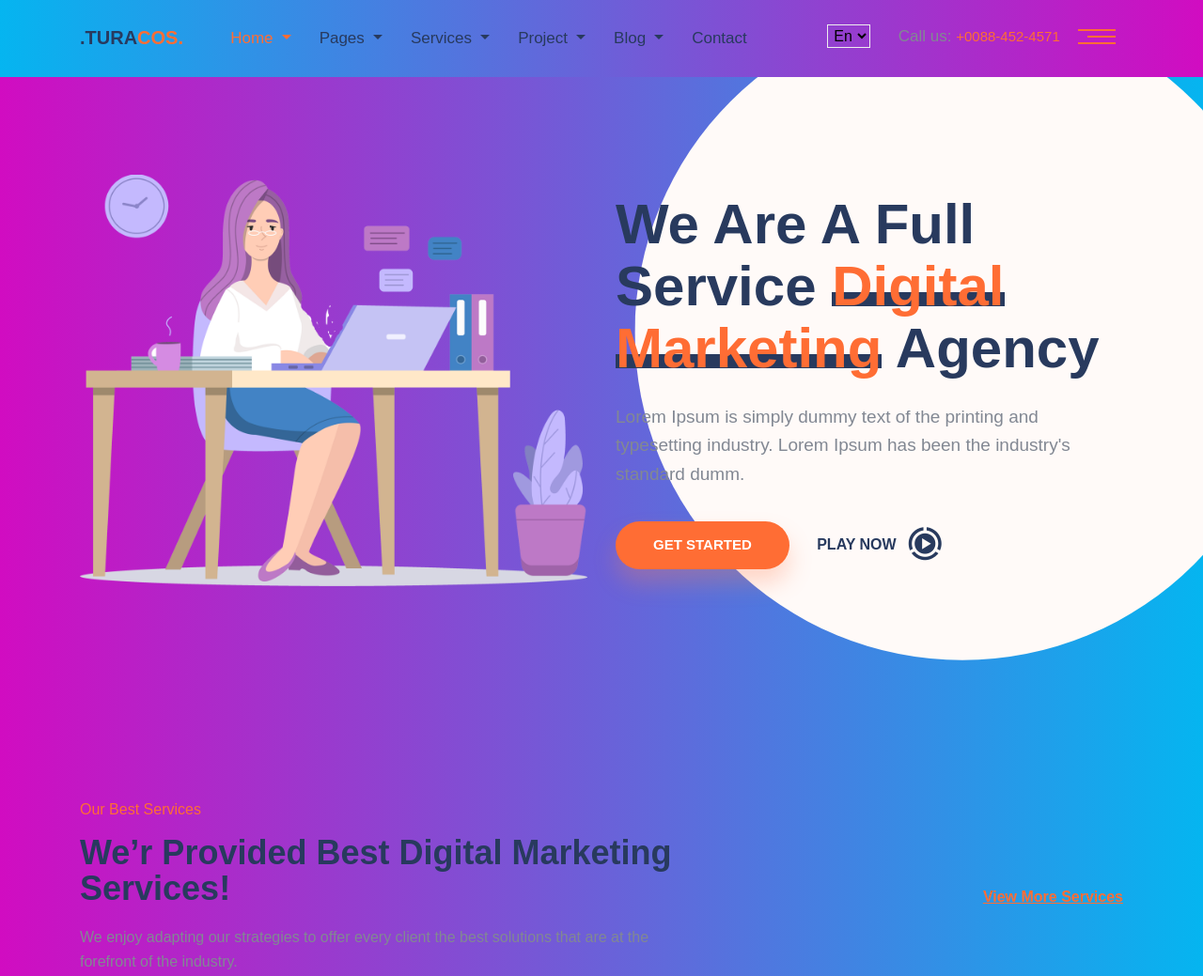
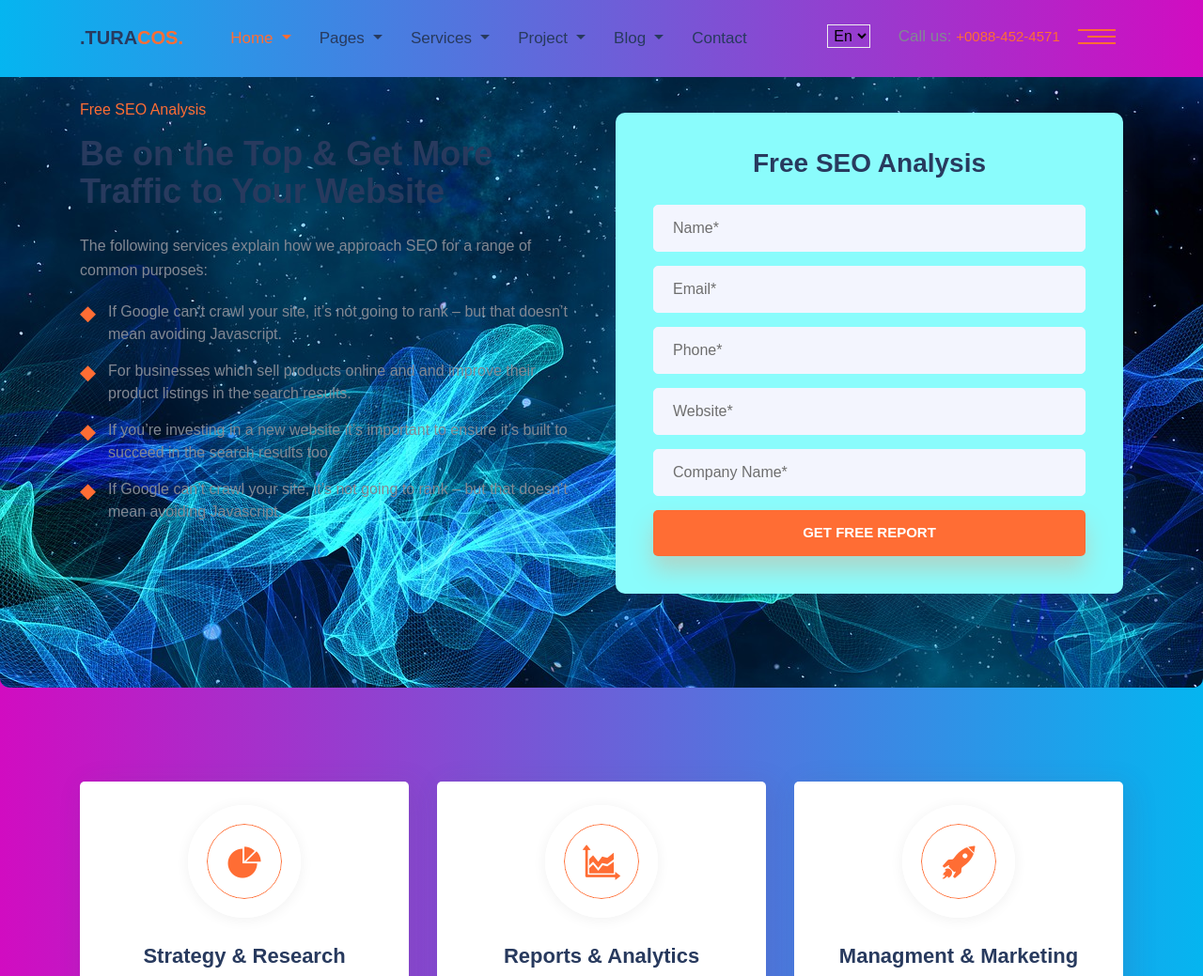
Before and after one commit to dragon585786/themeWeb, a website: page index-3.html in a window 1280 px wide. Shown: the top 1039 px of the page at 94% size. Drawn offline with Linux system fonts and the light colour scheme.

Commit message:
added banner now

```diff
--- a/assets/css/style.css
+++ b/assets/css/style.css
@@ -1189,7 +1189,7 @@ Services CSS
 }
 .single-services p, .single-services h3 {
 	-webkit-transition: .4s;
-	-moz-transition: .4s;
+	-moz-transition: .4s;background-color: white ;
 	transition: .4s;
 }
 .single-services:hover p, .single-services:hover h3 {
@@ -1272,15 +1272,28 @@ Analysis CSS
 .analysis-area {
 	position: relative;
 	overflow: hidden;
+	padding-top: 40px;
+	margin-top: 40px;
+	border-radius: 10px;
+	border-top: 10px;
+	background-image: url(/banner-image/universe-1566161_1920.jpg);
+
+
 }
 .analysis-form {
-	background: #ffffff;
+	/* background: linear-gradient(to right, rgb(78, 235, 247) , rgb(189, 23, 240)); */
 	-webkit-box-shadow: 5px 7px 30px rgba(72,73,121,0.15);
+	background-color: rgb(138, 252, 252);
 	box-shadow: 5px 7px 30px rgba(72,73,121,0.15);
 	padding: 40px;
-	border-radius: 5px;
+	padding-top: 40px;
+	margin-top: 40px;
+	border-radius: 10px;
+	border-top: 10px;
 	text-align: center;
-}
+
+}
+
 .analysis-form h3 {
 	font-size: 28px;
 	margin-bottom: 30px;
--- a/index-3.html
+++ b/index-3.html
@@ -138,33 +138,59 @@
         <!-- End Navbar Area -->
 
 		<!-- Main Banner -->
-        <div class="main-banner-two">
-            <div class="d-table">
-                <div class="d-table-cell">
-                    <div class="container">
-                        <div class="row">
-							<div class="col-lg-6">
-								<div class="banner-image">
-									<img src="assets/img/main-banner.png" alt="banner-img">
-								</div>
-                            </div>
+        <!-- Analysis Area -->
+        <section class="analysis-area ptb-100 bg-fbf9f8">
+            <div class="container">
+                <div class="row">
 
-                            <div class="col-lg-6">
-                                <div class="hero-content">
-                                    <h1>We Are A Full Service <span>Digital</span> <span>Marketing</span> Agency</h1>
 
-                                    <p>Lorem Ipsum is simply dummy text of the printing and typesetting industry. Lorem Ipsum has been the industry's standard dumm.</p>
-                                    <a href="#" class="btn btn-primary">Get Started</a>
-                                    <a href="../../../external.html?link=https://www.youtube.com/watch?v=bk7McNUjWgw" class="video-btn">Play Now<i class="icofont-play-alt-3"></i></a>
+                    <div class="col-lg-6 col-md-12">
+                        <div class="analysis-text">
+                            <span>Free SEO Analysis</span>
+                            <h3>Be on the Top & Get More Traffic to Your Website</h3>
+                            <p>The following services explain how we approach SEO for a range of common purposes:</p>
+                            <ul>
+                                <li>If Google can’t crawl your site, it’s not going to rank – but that doesn’t mean avoiding Javascript.</li>
+                                <li>For businesses which sell products online and and improve their product listings in the search results.</li>
+                                <li>If you’re investing in a new website it’s important to ensure it’s built to succeed in the search results too.</li>
+                                <li>If Google can’t crawl your site, it’s not going to rank – but that doesn’t mean avoiding Javascript.</li>
+                            </ul>
+                        </div>
+                    </div>
+
+                    <div class="col-lg-6 col-md-12">
+                        <div class="analysis-form">
+                            <h3>Free SEO Analysis</h3>
+                            <!-- <a href="https://www.freepik.com/free-photos-vectors/banner">Banner vector created by kjpargeter - www.freepik.com</a> -->
+                            <form>
+                                <div class="form-group">
+                                    <input type="text" placeholder="Name*" class="form-control">
                                 </div>
-                            </div>
+
+                                <div class="form-group">
+                                    <input type="email" placeholder="Email*" class="form-control">
+                                </div>
+
+                                <div class="form-group">
+                                    <input type="text" placeholder="Phone*" class="form-control">
+                                </div>
+
+                                <div class="form-group">
+                                    <input type="text" placeholder="Website*" class="form-control">
+                                </div>
+
+                                <div class="form-group">
+                                    <input type="text" placeholder="Company Name*" class="form-control">
+                                </div>
+
+                                <button type="submit" class="btn btn-primary">Get Free Report</button>
+                            </form>
                         </div>
                     </div>
                 </div>
             </div>
 
-            <div class="circle-pattern-1"></div>
-        </div>
+        </section>
         <!-- End Main Banner -->
 
 		<!-- Right Side Modal -->
@@ -199,13 +225,13 @@
 		<!-- Services Area -->
         <section class="services-area ptb-100 bg-fbf9f8">
             <div class="container">
-                <div class="section-title">
+                <!-- <div class="section-title">
                     <span>Our Best Services</span>
                     <h3>We’r provided best digital marketing services!</h3>
                     <p>We enjoy adapting our strategies to offer every client the best solutions that are at the forefront of the industry.</p>
 
                     <a href="#" class="read-more-btn">view more services</a>
-                </div>
+                </div> -->
 
                 <div class="row">
                     <div class="col-lg-4 col-md-6">
```
Also changed, not shown: banner-image/universe-1566161_1920.jpg (added).
